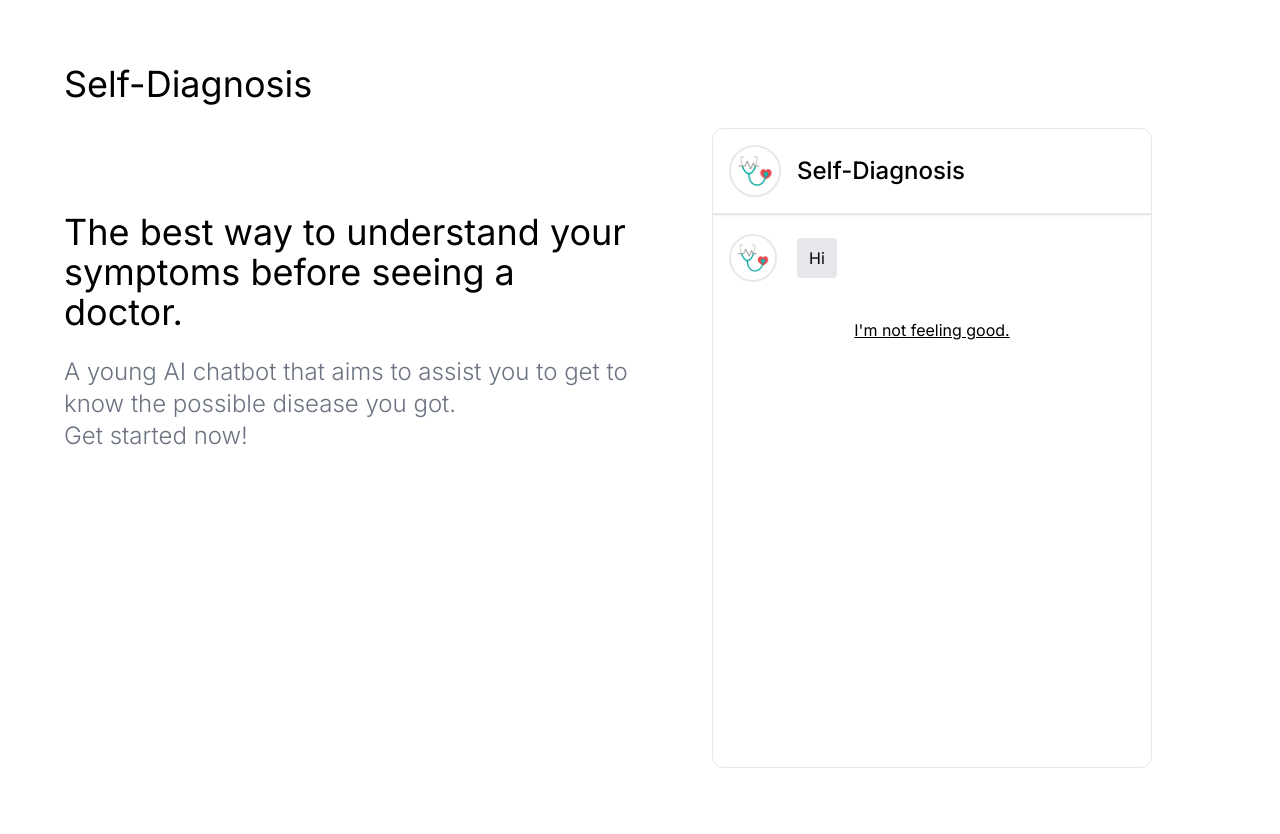
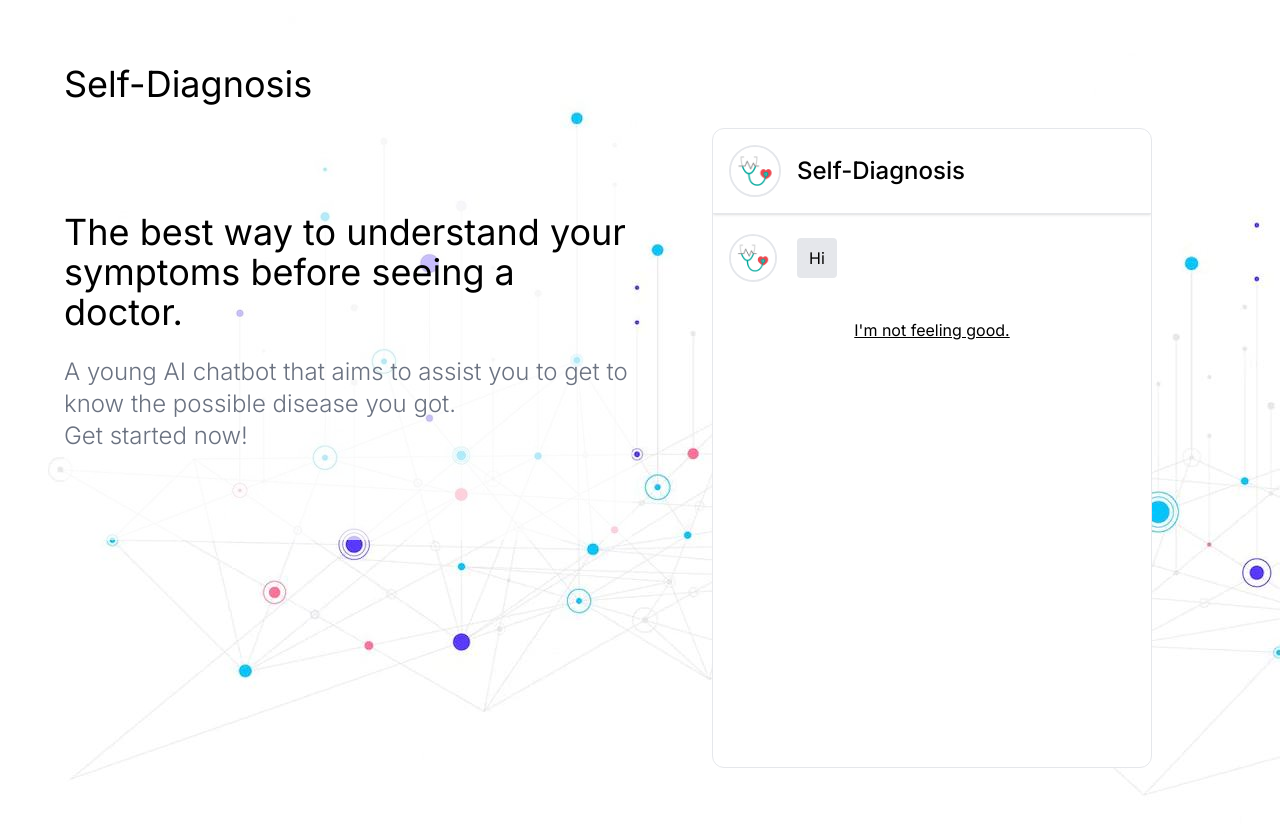
Before and after one commit to daviddaytw/Self-Diagnosis, a Next.js app: page / in a window 1280 px wide. Shown: the top 834 px of the page. Built offline with nearby package versions, Linux system fonts and the light colour scheme.

Commit message:
Add background image.

```diff
--- a/app/components/DemoChat.tsx
+++ b/app/components/DemoChat.tsx
@@ -28,7 +28,7 @@ export function DemoChat() {
     }
 
     return (
-        <div className="border border-gray-200 rounded-xl overflow-y-scroll" style={{ height: '80vh'}}>
+        <div className="border border-gray-200 rounded-xl overflow-y-scroll bg-white" style={{ height: '80vh'}}>
             <div className="flex items-center border-b shadow">
                 <div className="p-4">
                     <LogoImage />
--- a/app/globals.css
+++ b/app/globals.css
@@ -8,7 +8,7 @@
 
 body {
   color: rgb(var(--foreground-rgb));
-  background: white;
+  background-image: url("/bg.jpg"); /* Credit: real_ket4up */
 }
 
 @layer utilities {
--- a/app/page.tsx
+++ b/app/page.tsx
@@ -8,7 +8,7 @@ export default function Home() {
         <div>
           <h1 className="text-4xl pb-6">Self-Diagnosis</h1>
 
-          <section className="py-6">
+          <section className="py-6" style={{ backgroundColor: '#FFFA' }}>
               <h2 className="text-4xl mt-10 pt-5">The best way to understand your symptoms before seeing a doctor.</h2>
               <p className="font-light text-2xl text-gray-500 py-6 mb-10">
                 A young AI chatbot that aims to assist you to get to know the possible disease you got.
```
Also changed, not shown: public/bg.jpg (added).
